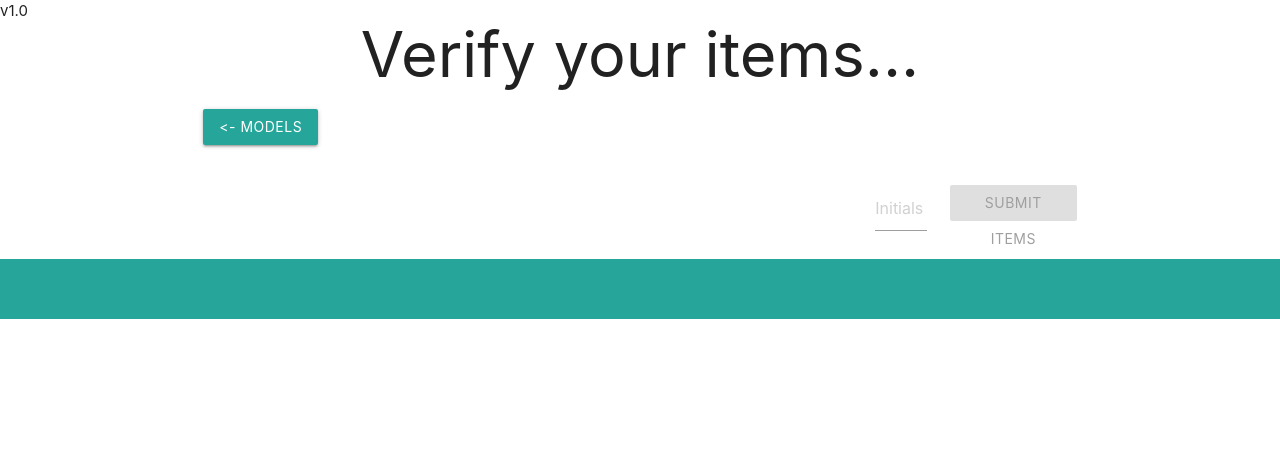
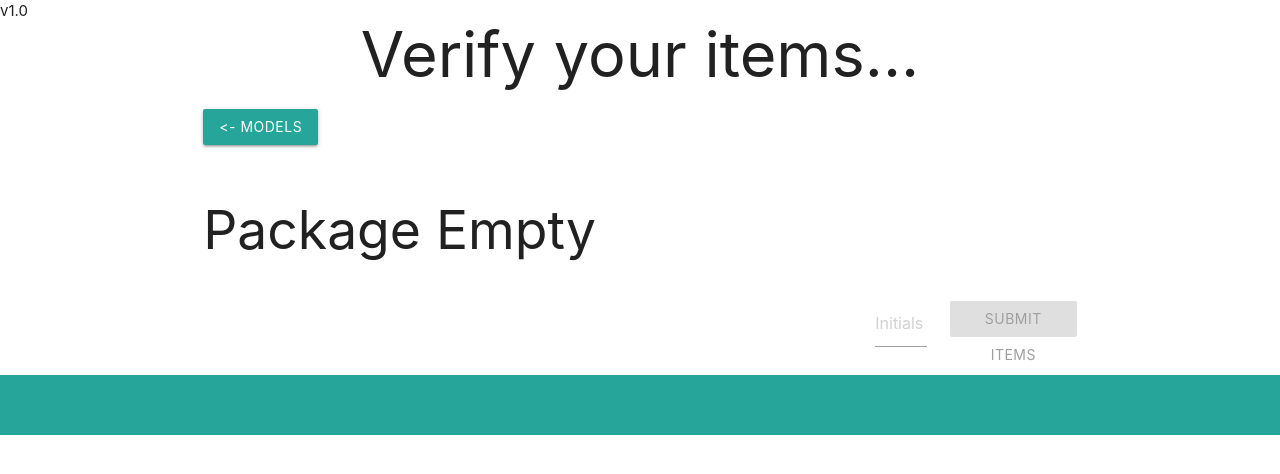
Before and after one commit to KantKontrol/Part-Tracker, a React (Create React App) app in the folder front-end/partrac-standalone/: page /checksubmit in a window 1280 px wide. Shown: the top 474 px of the page. Built offline with nearby package versions, Linux system fonts and the light colour scheme.

Commit message:
updated todo

```diff
--- a/front-end/partrac-standalone/src/pages/CheckSubmit.js
+++ b/front-end/partrac-standalone/src/pages/CheckSubmit.js
@@ -5,7 +5,9 @@ import GContext from "../utils/GContext";
 
 export default function CheckSubmit(props){
 
-    const {initials, setInitials, partPackage } = useContext(GContext);
+    const {initials, setInitials, partPackage} = useContext(GContext);
+
+    console.log(partPackage);
 
     return (
         <div>
@@ -22,7 +24,11 @@ export default function CheckSubmit(props){
                 </div>
 
                 <div className="row">
-
+                    <div className="col s10" style={{ margin: "0 auto" }}>
+                        {
+                            partPackage.length > 0 ? partPackage.map(e => <h4>{e.title}</h4>) : <h2>Package Empty</h2>
+                        }
+                    </div>
                 </div>
 
 
```
